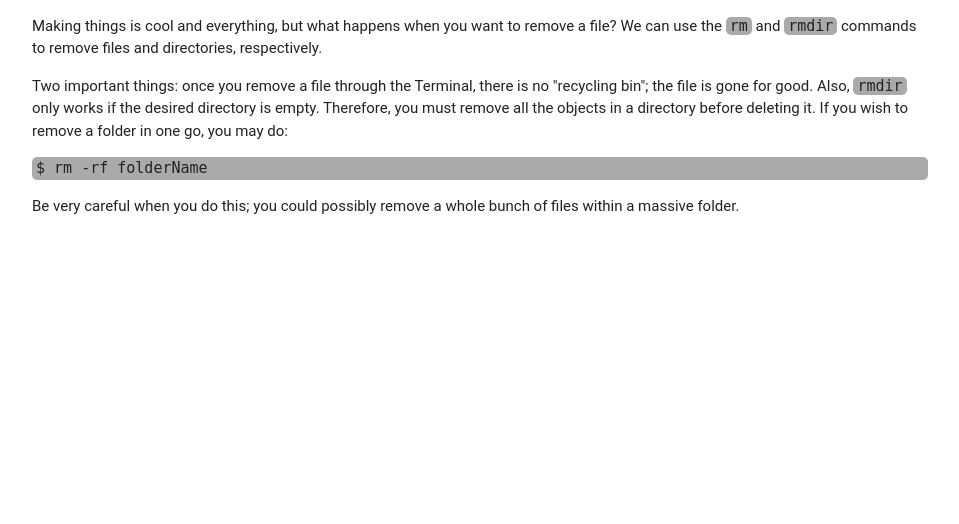
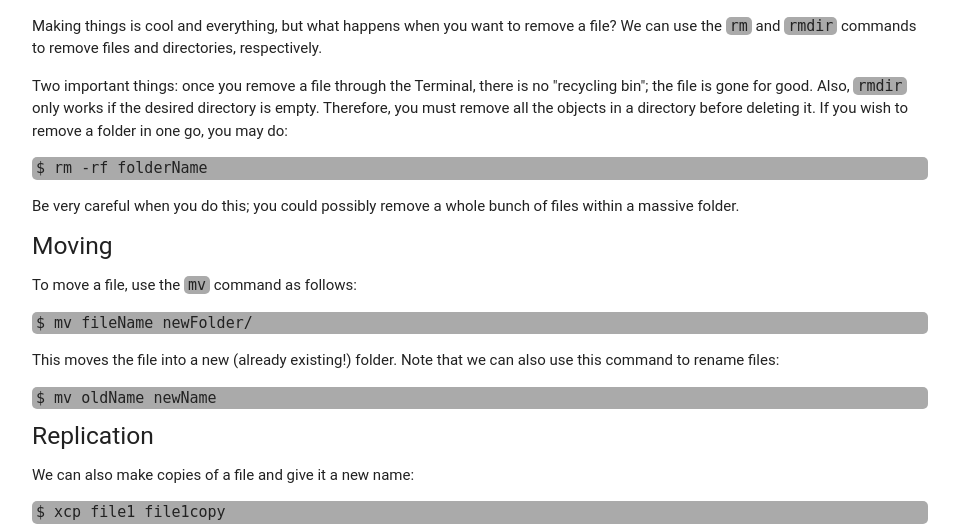
Before and after one commit to StuyCSDojo/dojo-website, a Flask app: template templates/tutorials/terminal.html in a window 1280 px wide. Shown: the part 2094-2618 px from the top of the page, without its empty margins (160-1119 px from the left). Before the commit the page ends 2308 px from the top, so only its background shows below. Run offline with Flask 2, Linux system fonts and the light colour scheme; the template is opened without the code that fills it, so the values that code supplies are empty; some libraries are stand-ins or nearby versions; some web fonts are replaced.

Commit message:
mv and cp

```diff
--- a/templates/tutorials/terminal.html
+++ b/templates/tutorials/terminal.html
@@ -88,4 +88,15 @@ starting directory will be in your home directory, which should look something l
 <codeblock>$ rm -rf folderName</codeblock>
 <p>Be very careful when you do this; you could possibly remove a whole bunch of files within a massive folder.</p>
 
+<h5>Moving</h5>
+<p>To move a file, use the <code>mv</code> command as follows:</p>
+<codeblock>$ mv fileName newFolder/</codeblock>
+<p>This moves the file into a new (already existing!) folder. Note that we can also use this command to rename files:</p>
+<codeblock>$ mv oldName newName</codeblock>
+
+<h5>Replication</h5>
+<p>We can also make copies of a file and give it a new name:</p>
+<codeblock>$ xcp file1 file1copy</codeblock>
+
+
 {% endblock %}
```
